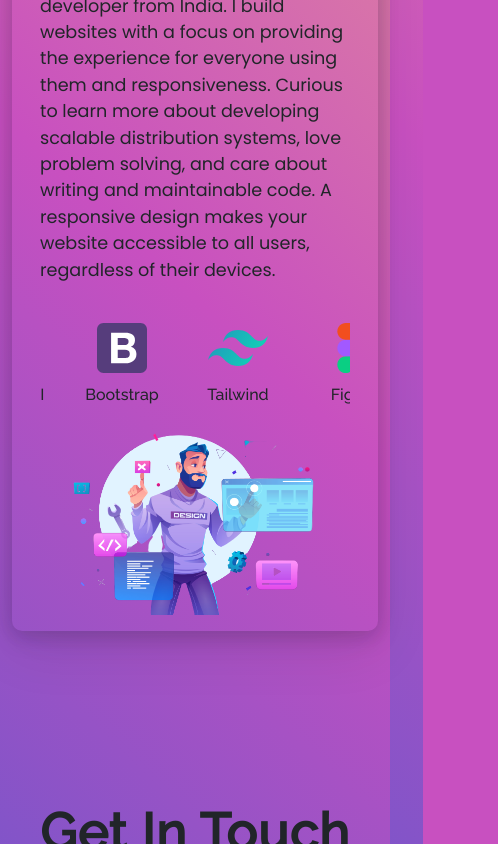
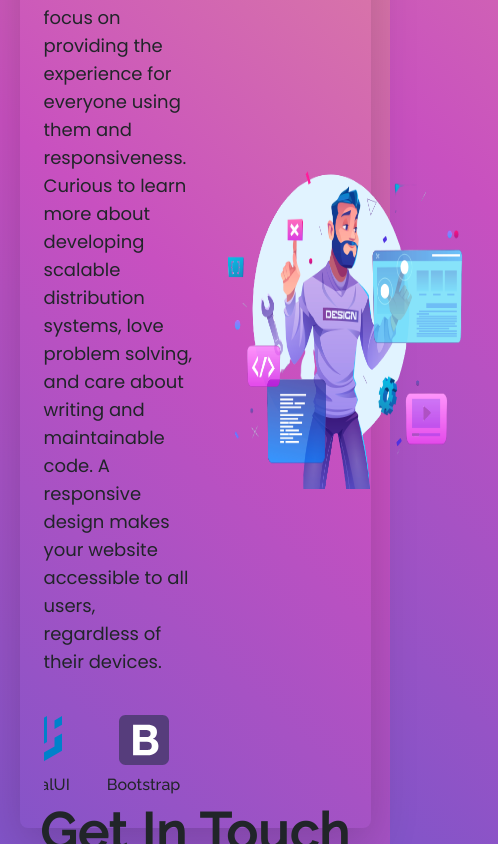
Before and after one commit to rahulvijay81/portfolio, a React (Vite) app: page / in a window 390 px wide. Shown: the part 1172-2016 px from the top of the page, 498 px wide, since content can reach past the window. Built offline with nearby package versions, Linux system fonts and the light colour scheme.

Commit message:
About page updated

```diff
--- a/src/components/Aboutpage.jsx
+++ b/src/components/Aboutpage.jsx
@@ -38,7 +38,7 @@ function Aboutpage() {
                     </Col>
                     <Col md={5}>
                         <div className="webimage">
-                            <img src={AboutImage} alt="" srcset="" />
+                            <img src={AboutImage} alt="" />
                         </div>
                     </Col>
                 </Row>
--- a/src/data/UserData.jsx
+++ b/src/data/UserData.jsx
@@ -1,5 +1,6 @@
 export const UserData = {
   name: "Rahul Vijay",
+  about : "I m a self-taught Front End developer from India. I build websites with a focus on providing the experience for everyone using them and responsiveness. Curious to learn more about developing scalable distribution systems, love problem solving, and care about writing and maintainable code. A responsive design makes your website accessible to all users, regardless of their devices.",
   FooterLink : "https://www.linkedin.com/in/rahulvijay81/",
   socialMedia: [
     {
--- a/src/pages/About.jsx
+++ b/src/pages/About.jsx
@@ -1,13 +1,54 @@
-import Header from '../components/Header'
-import Aboutpage from '../components/Aboutpage'
-
+import React from "react";
+import { UserData } from "../data/UserData";
+import Marquee from "react-fast-marquee";
+import { skillsData } from "../data/SkillsData";
+import { skillsImage } from "../utils/SkillsImage";
+import AboutImage from "../Assets/images/AboutImage.png";
 
 function About() {
+  const { about } = UserData;
   return (
-    <>
-      <Aboutpage />
-    </>
-  )
+    <div className="w-full h-screen">
+      <div className="flex items-center justify-between bg-transparent rounded-lg shadow-lg p-4 w-[90%] mx-auto">
+        <div className="flex flex-col w-[50%]">
+          <p className="text-2xl font-semibold text-gray-900 tracking-wide pb-2">
+            About Me
+          </p>
+          <p className="text-lg font-poppins">{about}</p>
+          <div className="mt-8">
+            <Marquee
+              gradient={false}
+              speed={100}
+              pauseOnClick={true}
+              delay={0}
+              play={true}
+              direction="right"
+            >
+              {skillsData.map((skill, id) => (
+                <div
+                  className="w-24 h-24 flex items-center justify-center flex-col gap-2 ml-4"
+                  key={id}
+                >
+                  <img
+                    className="w-[60px] h-[50px] bg-no-repeat bg-contain"
+                    src={skillsImage(skill)}
+                    alt={skill}
+                  />
+                  <p>{skill}</p>
+                </div>
+              ))}
+            </Marquee>
+          </div>
+        </div>
+
+        <img
+          className="max-w[500px] h-[350px] bg-no-repeat bg-cover bg-center"
+          src={AboutImage}
+          alt=""
+        />
+      </div>
+    </div>
+  );
 }
 
-export default About
+export default About;
--- a/src/pages/style.css
+++ b/src/pages/style.css
@@ -236,85 +236,6 @@
   }
 }
 
-/* Aboutpage style */
-
-.aboutpagebackground {
-  width: 100%;
-  height: 100%;
-  min-height: 100vh;
-  padding-top: 110px;
-}
-.textbackground {
-  width: 100%;
-  height: 100%;
-  padding: 1rem;
-  background-color: transparent;
-  border-radius: 10px;
-  box-shadow: rgba(17, 17, 26, 0.1) 0px 4px 16px,
-    rgba(17, 17, 26, 0.1) 0px 8px 24px, rgba(17, 17, 26, 0.1) 0px 16px 56px !important;
-}
-.aboutmetext {
-  font-size: 2.1em !important;
-  color: #191919 !important;
-  font-weight: 600 !important;
-  letter-spacing: 1px !important;
-}
-.aboutmetext span:hover {
-  display: inline-block;
-  transition: all 500ms;
-  color: #fff;
-  animation: vibrate 30ms linear infinite forwards;
-}
-@keyframes vibrate {
-  0% {
-    transform: translateX(-1px) translateY(1px);
-  }
-  100% {
-    transform: translateX(1px) translateY(-2px);
-  }
-}
-.aboutdetails {
-  font-size: 1.1rem !important;
-  font-family: "Poppins";
-}
-.skilllist li {
-  letter-spacing: 1px;
-  font-family: "Poppins";
-}
-.skilllist {
-  font-weight: 600;
-  list-style-type: none;
-  font-family: "Poppins";
-}
-.skilllist li:hover {
-  transform: scale(1.05);
-  transition: 5ms;
-  color: #e8e8e8;
-}
-.webimage img {
-  max-width: 500px;
-  height: 350px;
-  background-repeat: no-repeat;
-  background-size: cover;
-  background-position: center;
-}
-@media (max-width: 767px) {
-  .aboutpagebackground {
-    width: 100%;
-    height: 100%;
-  }
-  .webimage img {
-    width: 100%;
-    height: 200px;
-    background-repeat: no-repeat;
-    background-size: cover;
-    background-position: center;
-  }
-  .textbackground {
-    display: block !important;
-    margin: 0 auto !important;
-  }
-}
 
 /* Projectpage style */
 
@@ -454,24 +375,3 @@
     font-family: "Poppins";
   }
 }
-
-/* skils style  */
-.skillsContainer {
-  margin-top: 2rem;
-}
-.skill--box {
-  width: 100px;
-  height: 100px;
-  display: flex;
-  align-items: center;
-  justify-content: center;
-  flex-direction: column;
-  gap: 10px;
-  margin-left: 1rem;
-}
-.skill-image {
-  width: 60px;
-  height: 50px;
-  background-repeat: no-repeat;
-  background-size: contain;
-}
```
